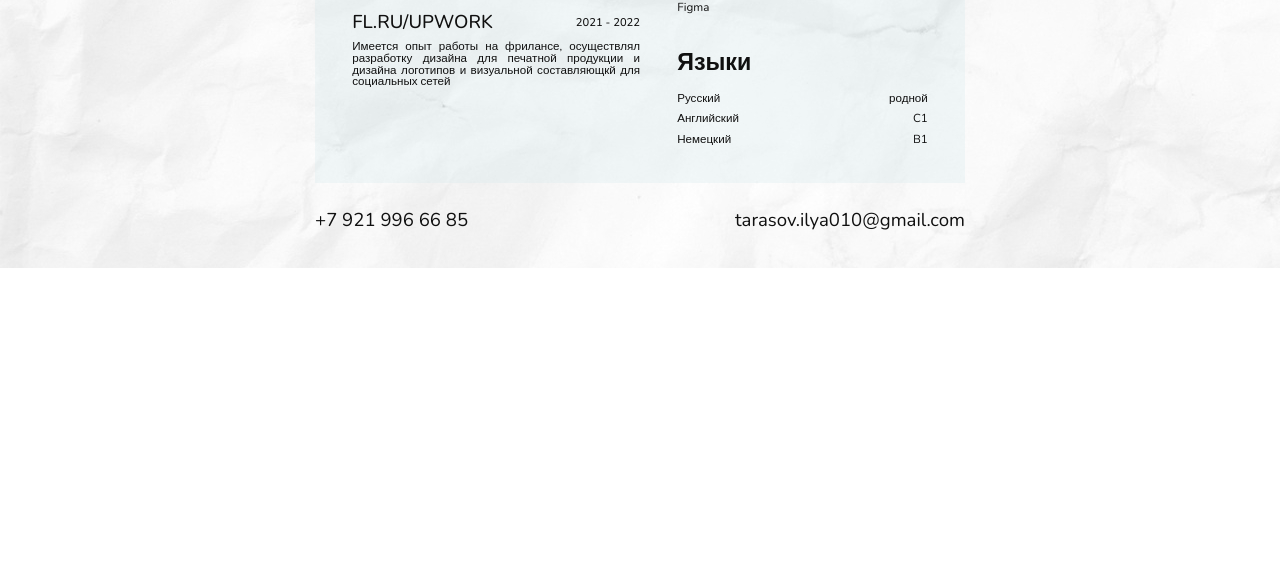
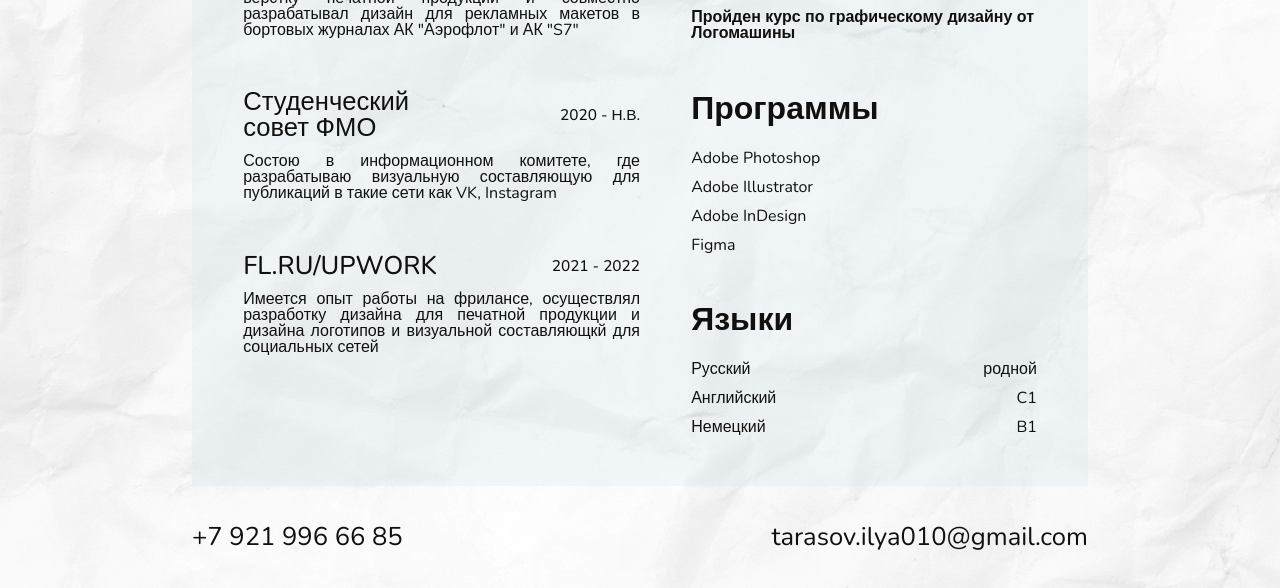
Before and after one commit to GGermanBoldyrev/myfriendpage, a plain HTML site: page index.html in a window 1280 px wide. Shown: the part 660-1248 px from the top of the page. Before the commit the page ends 928 px from the top, so only its background shows below. Drawn offline with nearby package versions, Linux system fonts and the light colour scheme.

Commit message:
reworked

```diff
--- a/scss/_media.scss
+++ b/scss/_media.scss
@@ -82,7 +82,7 @@
 /* ------------------------------------------------- */
 /* ------------------------------------------------- */
 
-$vw: 930px;
+$vw: 1395px;
 
 @media (min-width:$vw) {
 	container {
--- a/scss/style.scss
+++ b/scss/style.scss
@@ -3,7 +3,7 @@
 /*font-family: 'Nunito', sans-serif;*/
 
 body {
-	background-image: url("/image/paper.jpg");
+	background-image: url("../image/paper.jpg");
 	color: #101010;
 	font-family: 'Nunito', sans-serif;
 	font-weight: 400;
@@ -14,7 +14,7 @@ body {
 	margin: auto;
 	padding-top: 3vw;
 	padding-bottom: 3vw;
-	max-width: 650px;
+	max-width: 975px;
 }
 
 .background {
```
Also changed, not shown: css/style.css.
